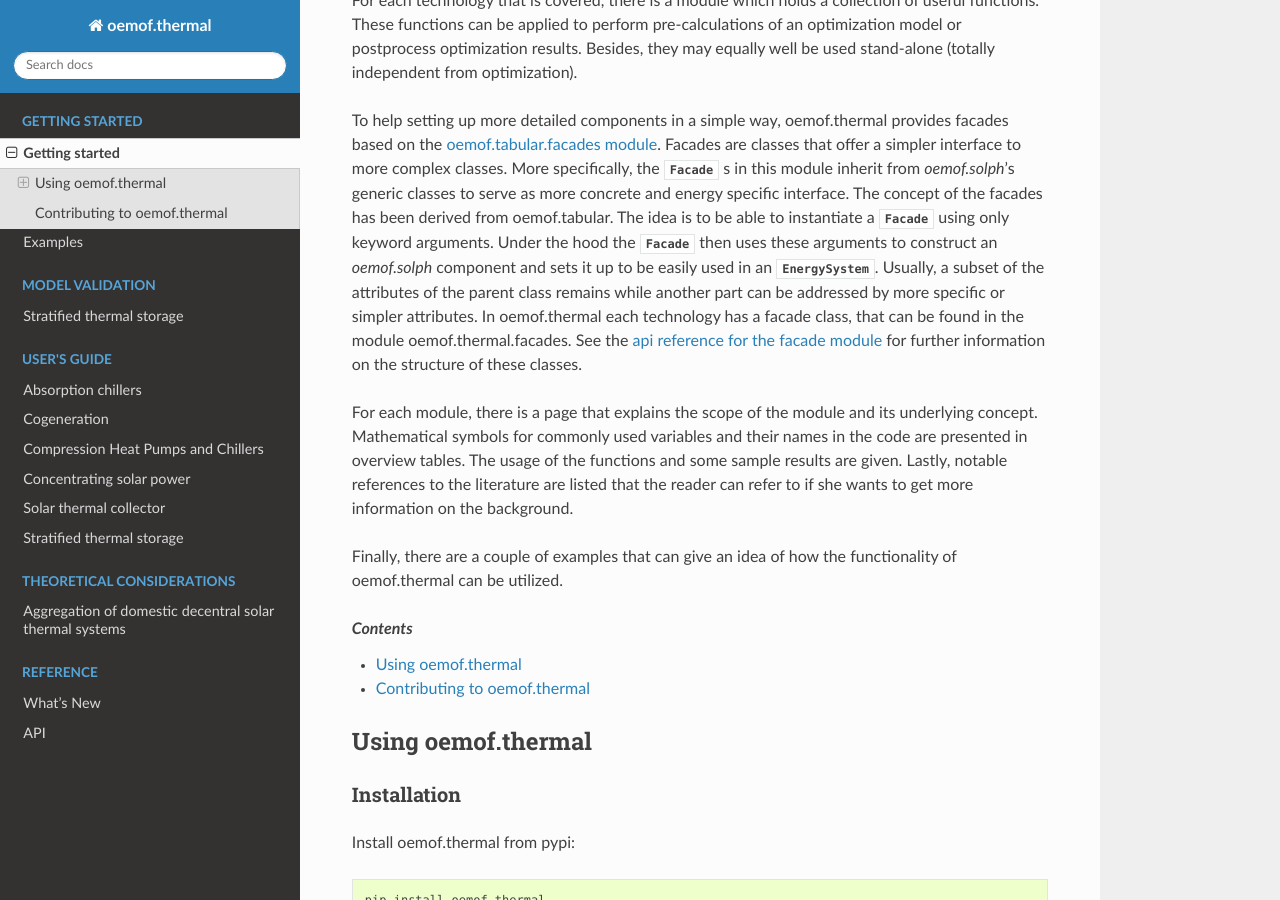
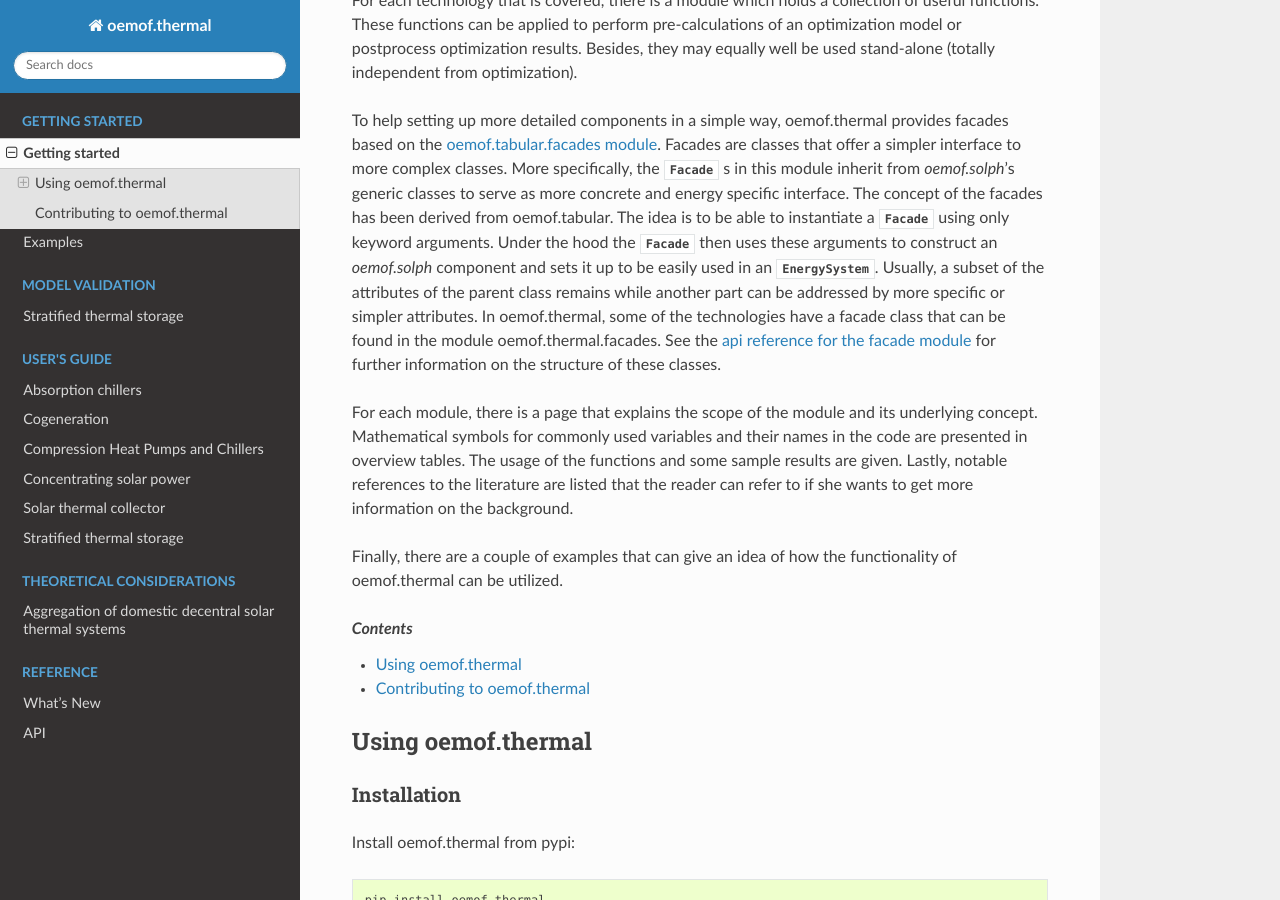
Before and after one commit to oemof/oemof-thermal, a Sphinx documentation site: the page built from docs/getting_started.rst, in a window 1280 px wide and 900 px high, scrolled down 315 px. Built offline with Sphinx 7.4.7 and the Read the Docs theme 2.0.0, drawn with Linux system fonts in a browser that asks for light colours; formulas are drawn with MathJax 3; pages that are not in the unit, such as notebooks, are missing from menus.

Commit message:
Update docs/getting_started.rst

```diff
--- a/docs/getting_started.rst
+++ b/docs/getting_started.rst
@@ -23,7 +23,7 @@ The concept of the facades has been derived from oemof.tabular. The idea is to b
 instantiate a :class:`Facade` using only keyword arguments. Under the hood the :class:`Facade` then
 uses these arguments to construct an `oemof.solph` component and sets it up to be easily used in an
 :py:obj:`EnergySystem`. Usually, a subset of the attributes of the parent class remains while another
-part can be addressed by more specific or simpler attributes. In oemof.thermal each technology has a facade class,
+part can be addressed by more specific or simpler attributes. In oemof.thermal, some of the technologies have a facade class
 that can be found in the module oemof.thermal.facades. See the
 :ref:`api reference for the facade module <api_label>` for further information on the structure of
 these classes.
```
